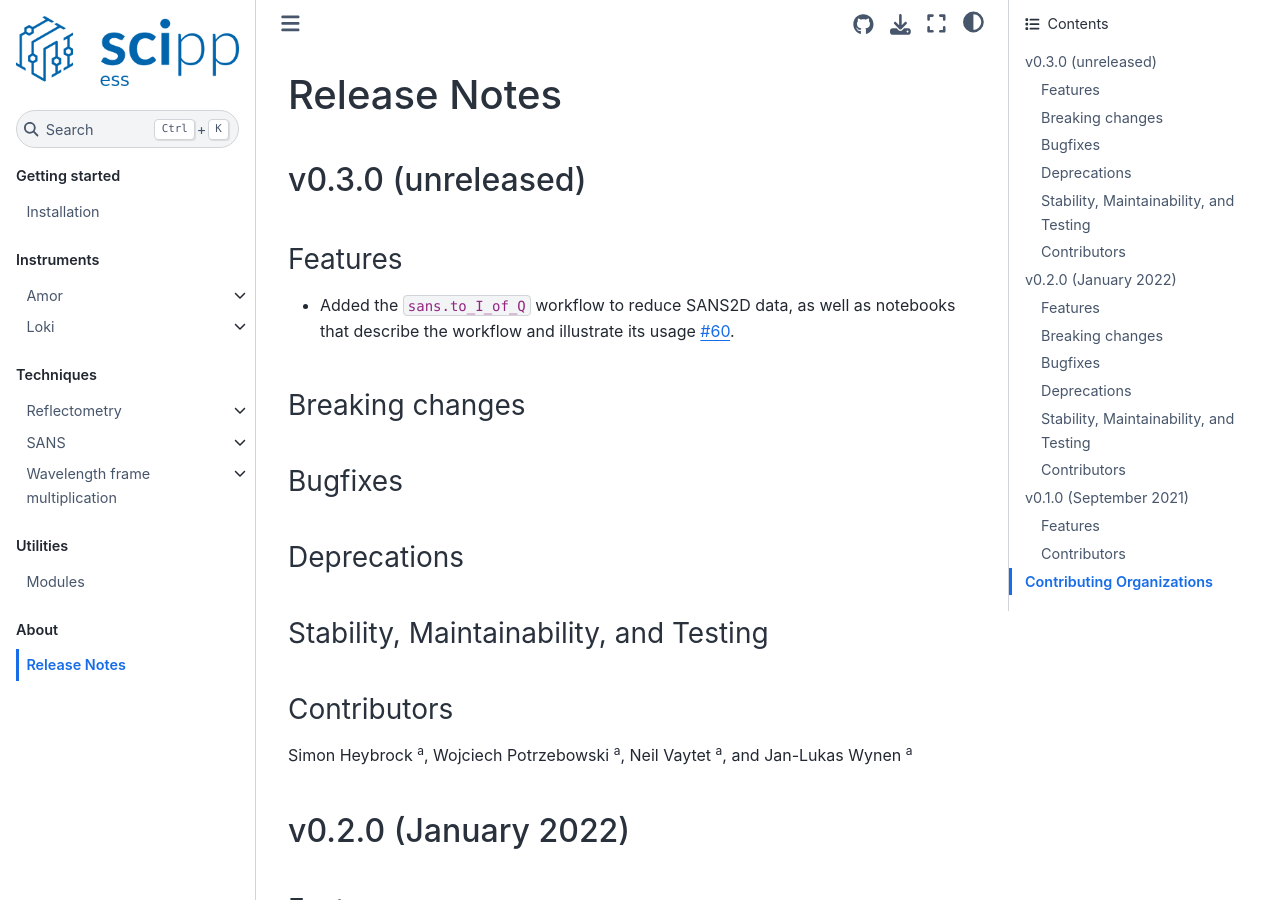
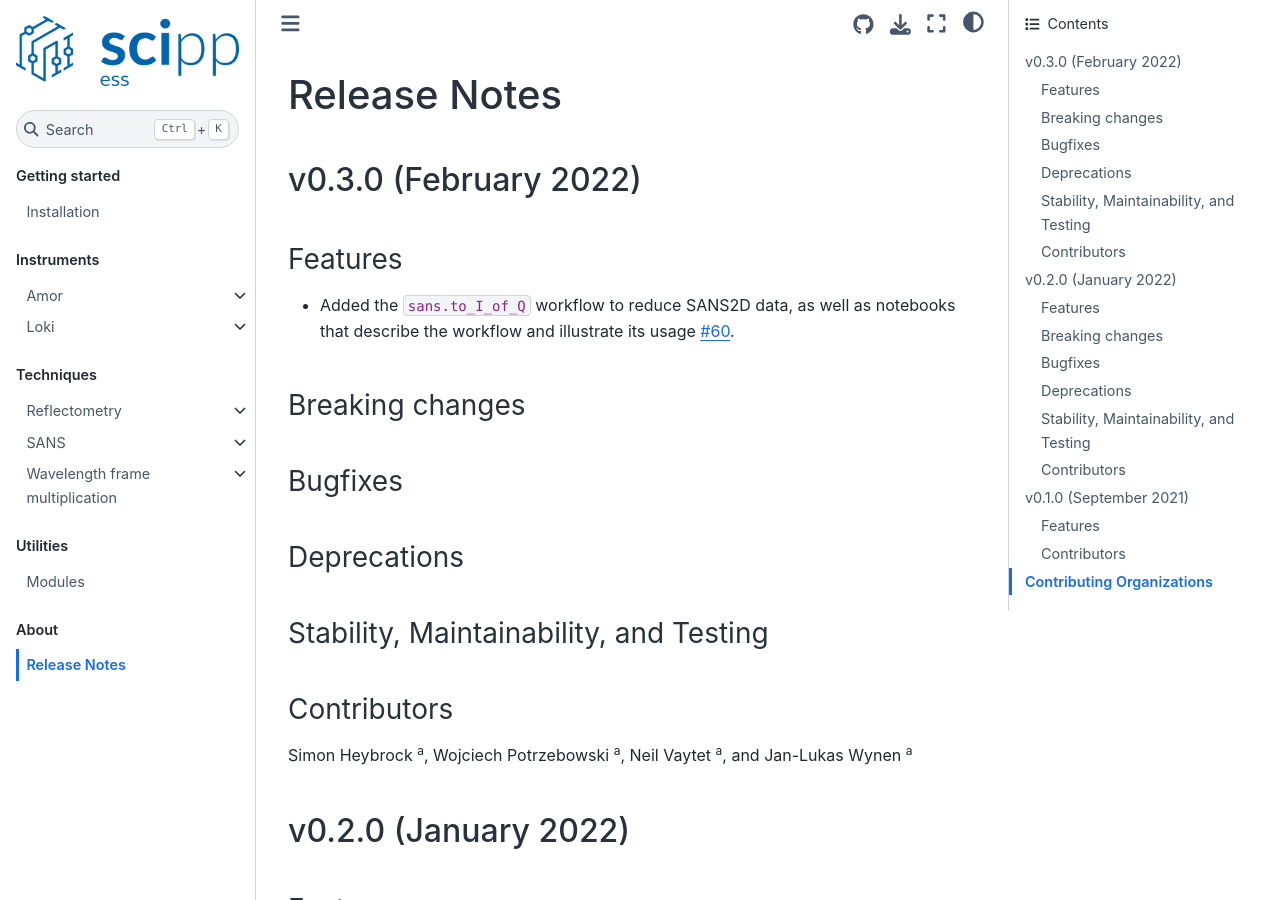
Before and after one commit to gudlot/ess, a Sphinx documentation site: the page built from docs/about/release-notes.rst, in a window 1280 px wide and 900 px high. Built offline with Sphinx 7.4.7 and the Sphinx Book theme 1.1.4, drawn with Linux system fonts in a browser that asks for light colours.

Commit message:
update release notes

```diff
--- a/docs/about/release-notes.rst
+++ b/docs/about/release-notes.rst
@@ -3,8 +3,8 @@
 Release Notes
 =============
 
-v0.3.0 (unreleased)
--------------------
+v0.3.0 (February 2022)
+----------------------
 
 Features
 ~~~~~~~~
```
